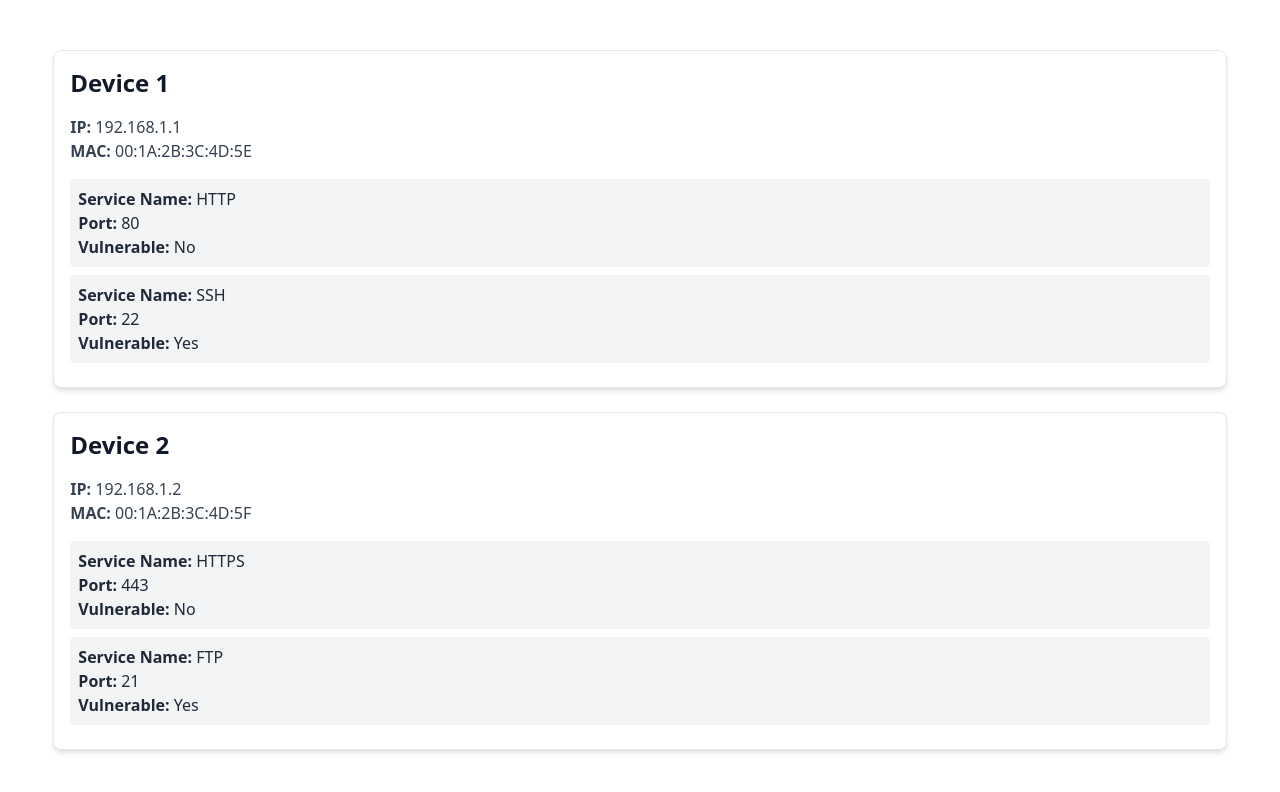
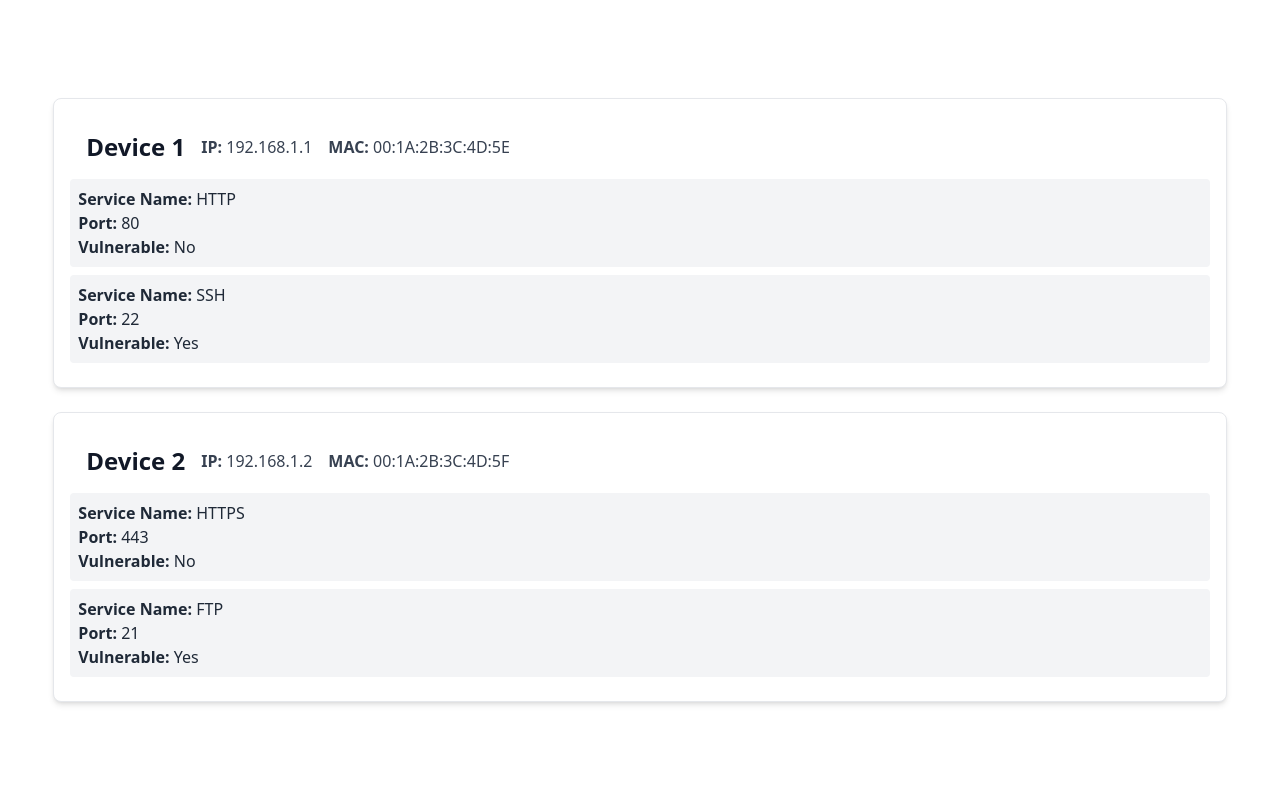
Before and after one commit to samuelemusiani/horus, a Vue app in the folder client/: page /list in a window 1280 px wide. Shown: the top 792 px of the page. Built offline with nearby package versions, Linux system fonts and the light colour scheme.

Commit message:
Restyled devices again
Author:    maforn <matteo.fornaini@studio.unibo.it>

```diff
--- a/client/src/components/DeviceComponent.vue
+++ b/client/src/components/DeviceComponent.vue
@@ -1,5 +1,5 @@
 <script setup>
-import { defineProps } from 'vue';
+import {defineProps} from 'vue';
 
 const props = defineProps({
   device: {
@@ -23,15 +23,24 @@ const props = defineProps({
 </script>
 
 <template>
-  <div class="border bg-white dark:bg-gray-800 shadow-md rounded-lg p-4 m-2 w-11/12">
-    <h2 class="text-2xl font-bold mb-4 text-gray-900 dark:text-gray-100">{{ device.name }}</h2>
-    <p class="text-gray-700 dark:text-gray-300"><strong>IP:</strong> {{ device.ip }}</p>
-    <p class="text-gray-700 dark:text-gray-300"><strong>MAC:</strong> {{ device.mac }}</p>
-    <ul class="mt-4">
-      <li v-for="(service, index) in device.services" :key="index" class="bg-gray-100 dark:bg-gray-700 p-2 rounded mb-2">
+  <div class="border shadow-md bg-white dark:bg-gray-800 rounded-lg p-4 m-2 w-11/12">
+    <div class="flex items-center space-x-4 p-4 dark:bg-gray-700 rounded-lg">
+      <h2 class="text-2xl font-bold text-gray-900 dark:text-gray-100">{{ device.name }}</h2>
+      <p class="text-gray-700 dark:text-gray-300"><strong>IP:</strong> {{
+          device.ip
+        }}</p>
+      <p class="text-gray-700 dark:text-gray-300"><strong>MAC:</strong> {{
+          device.mac
+        }}</p>
+    </div>
+    <ul>
+      <li v-for="(service, index) in device.services" :key="index"
+          class="bg-gray-100 dark:bg-gray-700 p-2 rounded mb-2">
         <p class="text-gray-800 dark:text-gray-200"><strong>Service Name:</strong> {{ service.name }}</p>
         <p class="text-gray-800 dark:text-gray-200"><strong>Port:</strong> {{ service.port }}</p>
-        <p class="text-gray-800 dark:text-gray-200"><strong>Vulnerable:</strong> {{ service.ifVulnerable ? 'Yes' : 'No' }}</p>
+        <p class="text-gray-800 dark:text-gray-200"><strong>Vulnerable:</strong> {{
+            service.ifVulnerable ? 'Yes' : 'No'
+          }}</p>
       </li>
     </ul>
   </div>
```
Lines whose indentation alone changed are shown as unchanged.
